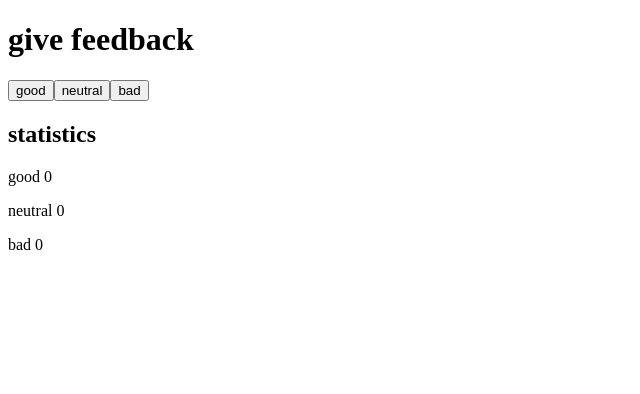
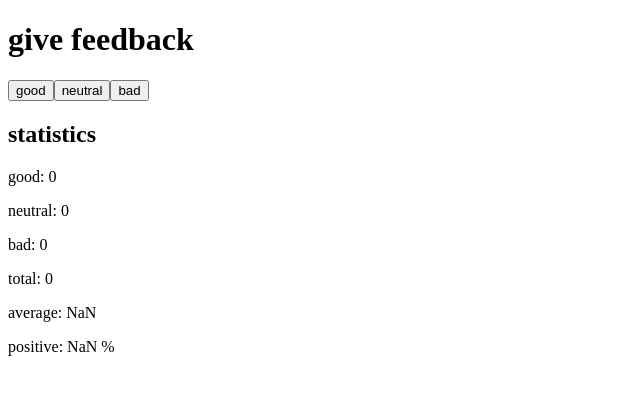
Before and after one commit to jemalmazar/fullstackopen-my_submissions, a React (Vite) app in the folder part1/unicafe/: page / in a window 1280 px wide. Shown: the top 394 px of the page, without its empty margins (0-640 px from the left). Built offline with nearby package versions, Linux system fonts and the light colour scheme.

Commit message:
Add total, average, and positive stats to Statistics component for unicafe app

```diff
--- a/part1/unicafe/src/App.jsx
+++ b/part1/unicafe/src/App.jsx
@@ -6,9 +6,12 @@ const Statistics = ({header, stats}) => {
   return (
     <div>
       <h2>{header}</h2>
-      <StatisticLine text='good' value={stats[0]}/>
-      <StatisticLine text='neutral' value={stats[1]}/>
-      <StatisticLine text='bad' value={stats[2]}/>
+      <StatisticLine text='good:' value={stats[0]}/>
+      <StatisticLine text='neutral:' value={stats[1]}/>
+      <StatisticLine text='bad:' value={stats[2]}/>
+      <StatisticLine text='total:' value={stats[3]}/>
+      <StatisticLine text='average:' value={stats[4]}/>
+      <StatisticLine text='positive:' value={stats[5]}/>
     </div>
   )
 }
@@ -24,10 +27,22 @@ const App = () => {
   const [good, setGood] = useState(0)
   const [neutral, setNeutral] = useState(0)
   const [bad, setBad] = useState(0)
+  const [feedbackScore, setScore] = useState(0)
+  const feedbackTotal = good + neutral + bad
+  const avgFeedbackScore = feedbackScore/feedbackTotal
+  const positive = `${(good/feedbackTotal) * 100} %`
 
-  const handleGoodClick = () => setGood(good + 1)
+  const handleGoodClick = () => {
+    setGood(good + 1)
+    setScore(feedbackScore + 1)
+  }
+
   const handleNeutralClick = () => setNeutral(neutral + 1)
-  const handleBadClick = () => setBad(bad + 1)
+
+  const handleBadClick = () => {
+    setBad(bad + 1)
+    setScore(feedbackScore - 1)
+  }
 
   return (
     <div>
@@ -35,7 +50,7 @@ const App = () => {
       <Button onClick={handleGoodClick} text='good' />
       <Button onClick={handleNeutralClick} text='neutral' />
       <Button onClick={handleBadClick} text='bad' />
-      <Statistics header={statistics} stats={[good, neutral, bad]}/>
+      <Statistics header={statistics} stats={[good, neutral, bad, feedbackTotal, avgFeedbackScore, positive]}/>
     </div>
   )
 }
```
